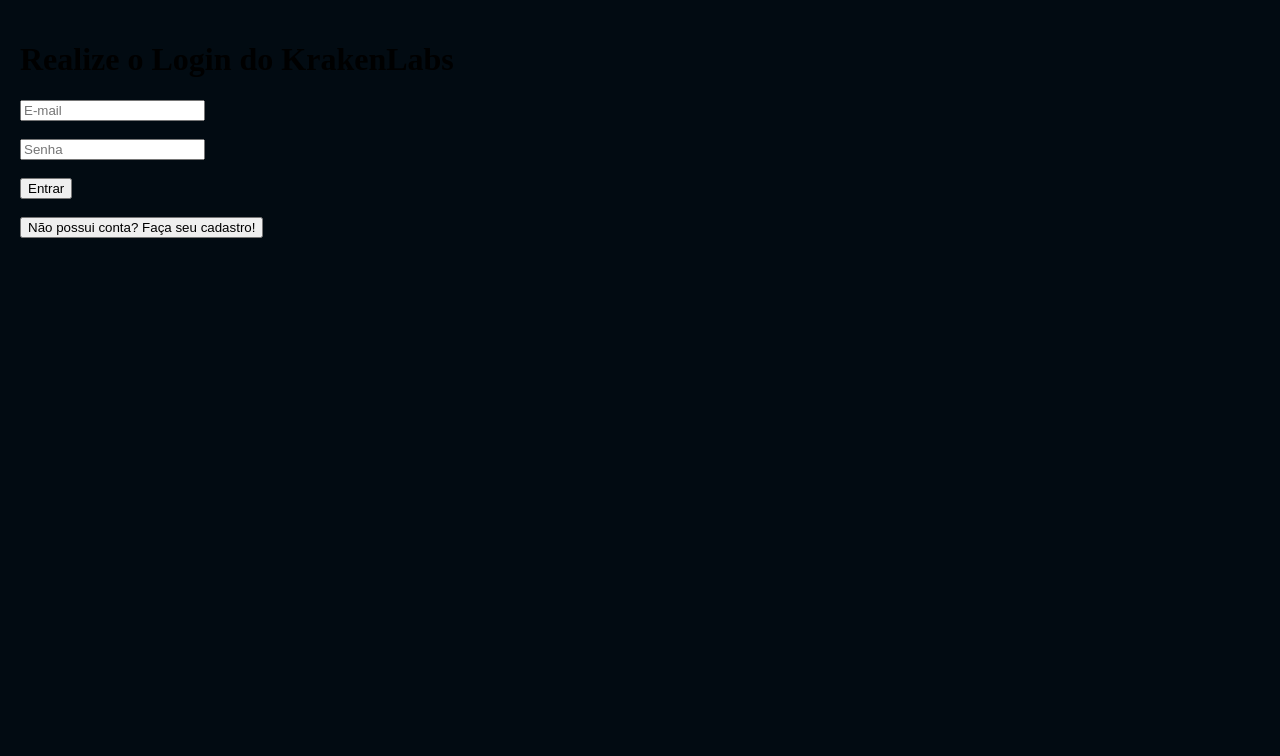
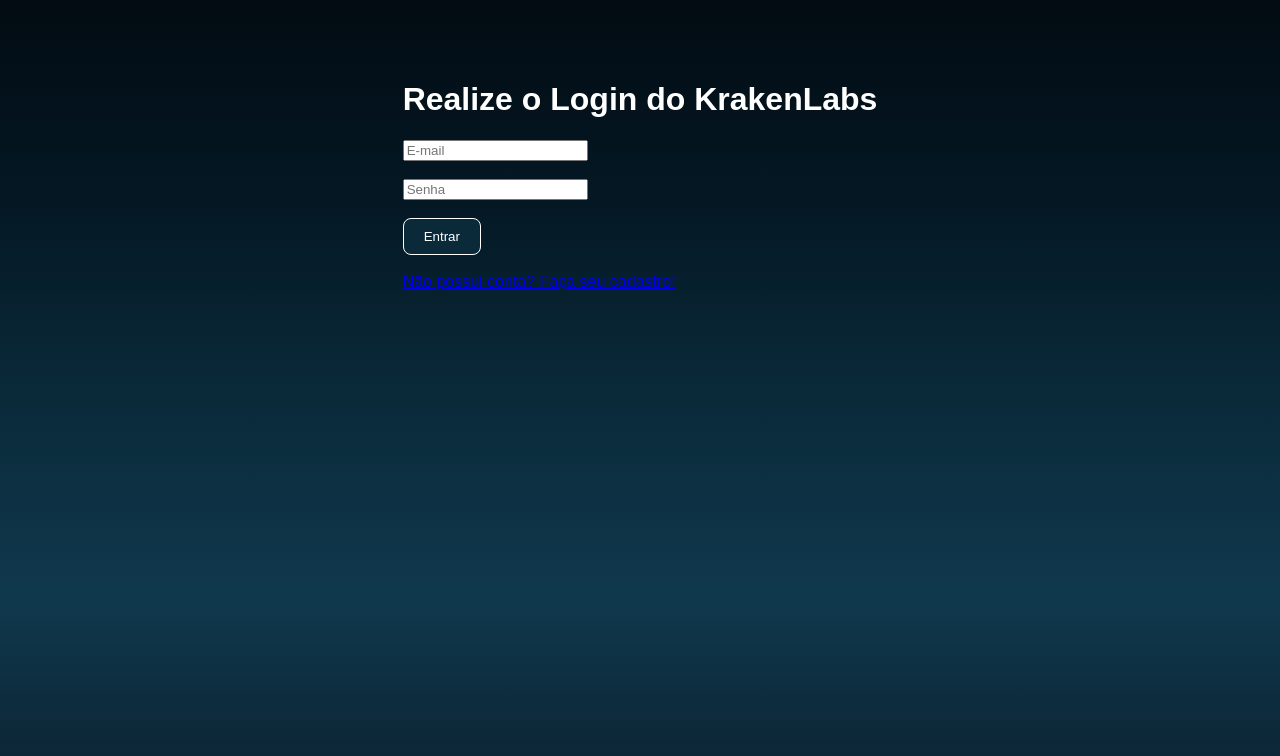
Before and after one commit to Pedro-FelixS/KrakenLabs, a Next.js app in the folder client/: page /login in a window 1280 px wide. Shown: the top 756 px of the page. Built offline with nearby package versions, Linux system fonts and the light colour scheme.

Commit message:
login estilizado

```diff
--- /dev/null
+++ b/client/src/app/login/login.module.css
@@ -0,0 +1,58 @@
+.page {
+  min-height: 100vh;
+  width: 100%;
+
+  margin: 0;
+  padding: 0;
+
+  font-family: Arial, Helvetica, sans-serif;
+  color: white;
+
+  background: linear-gradient(
+    to bottom,
+    #020b12,
+    #041824,
+    #0a2a3a,
+    #10384d,
+    #0b2230
+  );
+
+  display: flex;
+  flex-direction: column;
+  align-items: center;
+}
+.main {
+  width: 100%;
+  max-width: 800px;
+
+  display: flex;
+  flex-direction: column;
+  align-items: center;
+
+  padding: 60px;
+}
+.meu-botao-login {
+  display: inline-block;
+  margin-top: 20px;
+  padding: 10px 20px;
+  background-color: #0a2a3a;
+  color: white;
+  text-decoration: none;
+  border: 1px solid white;
+  border-radius: 8px;
+}
+.botao {
+  background-color: #0a2a3a;
+  color: white;
+  padding: 10px 20px;
+  border: 1px solid white;
+  border-radius: 8px;
+  cursor: pointer;
+}
+
+.botao:hover {
+  background-color: #10384d;
+}
+.meu-botao-login:hover {
+  background-color: #10384d;
+}
--- a/client/src/app/login/page.js
+++ b/client/src/app/login/page.js
@@ -1,13 +1,13 @@
-'use client'; //indica que esta página utilizará recursos do cliente, mais especificamente chamando o next.js
+'use client';
+import styles from './login.module.css'
+import Link from 'next/link';
 
-import Link from 'next/link'; //indica para usar o link da página de cadastro, que será necessário para mudar de página caso o usuário não tenha feito o cadastro da conta
+export default function PaginaLogin() {
+  const Login = async (e) => { // função que apenas é disparada quando o usuário entra no servidor
+    const data = new FormData(e.target); //captura os dados inseridos no formulário
 
-export default function PaginaLogin() { //esta função exportará a página principal do login
-  const Login = async (e) => { //uma função que apenas é disparada quando o usuário entra no servidor
-    const data = new FormData(e.target); //captura os dados inseridos no formulário abaixo, senão seria apenas um html sem nenhuma interação com o backend
-
-    const resultado = await fetch('http://localhost:5000/login', { //faz a requisição com o localhost do express
-      method: 'POST', //define o método post, um método de envio de dados para requisição
+    const resultado = await fetch('http://localhost:5000/login', {
+      method: 'POST',
       headers: { 'Content-Type': 'application/json' },
       body: JSON.stringify(Object.fromEntries(data)),
     });
@@ -16,22 +16,57 @@
     alert(mensagem);
   };
 
-  return (
-    <div style={{ padding: '20px' }}>
+return (
+  <div className={styles.page}>
+
+    <div className={styles.main}>
+
+    <div className={styles.statusContainer}>
+
       <h1>Realize o Login do KrakenLabs</h1>
 
       <form onSubmit={Login}>
-        <input name="email" type="email" placeholder="E-mail" required />
-        <br /><br />
-        <input name="senha" type="password" placeholder="Senha" required />
-        <br /><br />
-        <button type="submit">Entrar</button>
+
+        <input
+          name="email"
+          type="email"
+          placeholder="E-mail"
+          required
+        />
+
+        <br/>
+        <br/>
+
+        <input
+          name="senha"
+          type="password"
+          placeholder="Senha"
+          required
+        />
+
+        <br/>
+        <br/>
+
+        <button
+          className={styles.botao}
+          type="submit"
+        >
+          Entrar
+        </button>
+
       </form>
 
       <br />
-      <Link href="/">
-        <button type="button">Não possui conta? Faça seu cadastro!</button>
+
+      <Link
+        href="/"
+        className={styles.meuBotaoLogin}
+      >
+        Não possui conta? Faça seu cadastro!
       </Link>
+
     </div>
-  );
+  </div>
+  </div>
+);
 }
```
